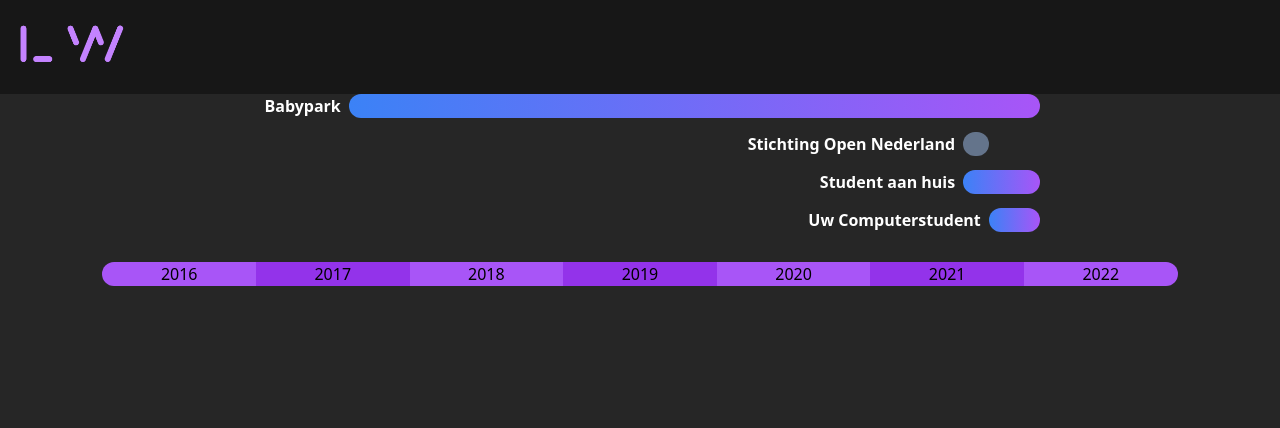
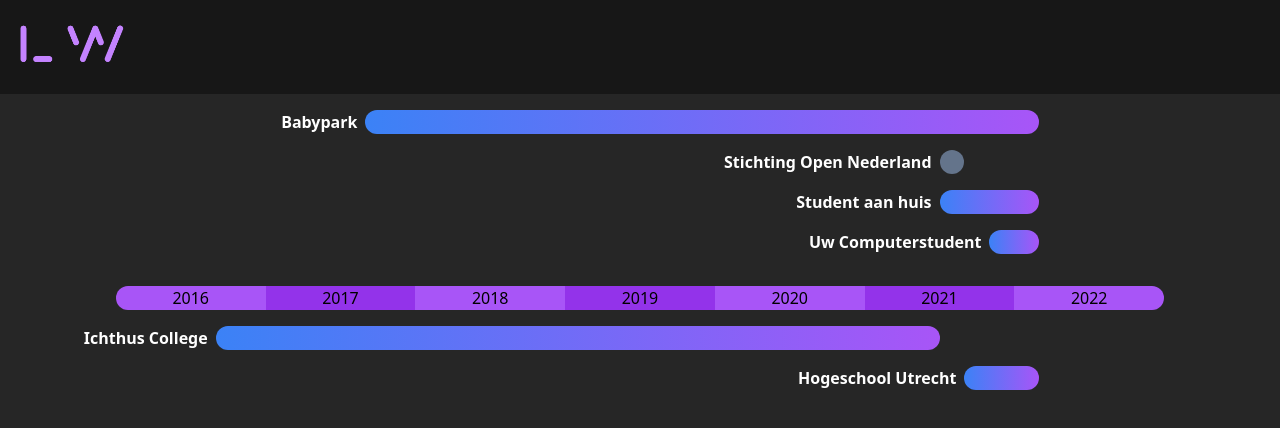
Before and after one commit to Lvdwardt/portfolio, a Next.js app: page / in a window 1280 px wide. Shown: the top 428 px of the page. Built offline with nearby package versions, Linux system fonts and the light colour scheme.

Commit message:
timeline changes

```diff
--- /dev/null
+++ b/pages/components/timeline.js
@@ -0,0 +1,76 @@
+export default function Timeline() {
+  return (
+    <div className="h-80 w-full p-4">
+      <div className="flex ">
+        <div className="w-14/50 text-white text-right px-2 ">
+          <h2 className="font-bold peer">Babypark</h2>
+          <h2 className="mt-[-8px] invisible peer-hover:visible hover:visible">
+            Magazijnmedewerker
+          </h2>
+        </div>
+        <div className=" bg-gradient-to-r from-blue-500 to-purple-500 w-27/50 h-6 rounded-full"></div>
+      </div>
+      <div className="flex ">
+        <div className="w-37/50 text-white text-right px-2 ">
+          <h2 className="font-bold peer">Stichting Open Nederland</h2>
+          <h2 className="mt-[-8px] invisible peer-hover:visible hover:visible">
+            Voor SON heb ik gewerkt op de hulplijn van testen voor je reis
+          </h2>
+        </div>
+        <div className=" bg-slate-500  w-1/50 h-6 rounded-full"></div>
+      </div>
+      <div className="flex ">
+        <div className="w-37/50 text-white text-right px-2 ">
+          <h2 className="font-bold peer">Student aan huis</h2>
+          <h2 className="mt-[-8px] invisible peer-hover:visible hover:visible">
+            Voor SAH ga ik bij mensen langs om ze te helpen met
+            computerproblemen
+          </h2>
+        </div>
+        <div className="w-4/50 bg-gradient-to-r from-blue-500 to-purple-500  h-6 rounded-full"></div>
+      </div>
+      <div className="flex ">
+        <div className="w-39/50 text-white text-right px-2 ">
+          <h2 className="font-bold peer">Uw Computerstudent</h2>
+          <h2 className="mt-[-8px] invisible peer-hover:visible hover:visible">
+            Voor UCS ga ik bij mensen langs om ze te helpen met
+            computerproblemen
+          </h2>
+        </div>
+        <div className=" w-2/50 bg-gradient-to-r from-blue-500 to-purple-500 h-6 rounded-full"></div>
+      </div>
+      <div className="flex my-4">
+        <div className="w-4/50"></div>
+        <h2 className="w-6/50 bg-purple-500 text-center rounded-l-full">
+          2016
+        </h2>
+        <h2 className="w-6/50 bg-purple-600 text-center">2017</h2>
+        <h2 className="w-6/50 bg-purple-500 text-center">2018</h2>
+        <h2 className="w-6/50 bg-purple-600 text-center">2019</h2>
+        <h2 className="w-6/50 bg-purple-500 text-center">2020</h2>
+        <h2 className="w-6/50 bg-purple-600 text-center">2021</h2>
+        <h2 className="w-6/50 bg-purple-500 text-center rounded-r-full">
+          2022
+        </h2>
+      </div>
+      <div className="flex ">
+        <div className="w-8/50 text-white text-right px-2 ">
+          <h2 className="font-bold peer">Ichthus College</h2>
+          <h2 className="mt-[-8px] invisible peer-hover:visible hover:visible">
+            Natuur & Techniek
+          </h2>
+        </div>
+        <div className=" bg-gradient-to-r from-blue-500 to-purple-500 w-29/50 h-6 rounded-full"></div>
+      </div>
+      <div className="flex ">
+        <div className="w-38/50 text-white text-right px-2 ">
+          <h2 className="font-bold peer">Hogeschool Utrecht</h2>
+          <h2 className="mt-[-8px] invisible peer-hover:visible hover:visible">
+            Open ICT
+          </h2>
+        </div>
+        <div className=" bg-gradient-to-r from-blue-500 to-purple-500 w-3/50 h-6 rounded-full"></div>
+      </div>
+    </div>
+  );
+}
--- a/pages/index.js
+++ b/pages/index.js
@@ -1,7 +1,7 @@
 import Head from "next/head";
 import Image from "next/image";
 import Logo from "../public/logo.png";
-import Timeline from "./timeline";
+import Timeline from "./components/timeline";
 
 export default function Home() {
   return (
--- a/pages/timeline.js
+++ /dev/null
@@ -1,58 +0,0 @@
-export default function Timeline() {
-  return (
-    <div className="h-80 w-full">
-      <div className="flex ">
-        <div className="text-white text-right mx-2 w-13/50">
-          <h2 className="font-bold peer">Babypark</h2>
-          <h2 className="mt-[-10px] invisible peer-hover:visible hover:visible">
-            Magazijnmedewerker.
-          </h2>
-        </div>
-        <div className=" bg-gradient-to-r from-blue-500 to-purple-500 w-27/50 h-6 rounded-full"></div>
-      </div>
-      <div className="flex ">
-        <div className="text-white text-right mx-2 w-37/50">
-          <h2 className="font-bold peer">Stichting Open Nederland</h2>
-          <h2 className="mt-[-10px] invisible peer-hover:visible hover:visible">
-            Voor SON heb ik gewerkt op de hulplijn van testen voor je reis.
-          </h2>
-        </div>
-        <div className=" bg-slate-500  w-1/50 h-6 rounded-full"></div>
-      </div>
-      <div className="flex ">
-        <div className="text-white text-right mx-2 w-37/50">
-          <h2 className="font-bold peer">Student aan huis</h2>
-          <h2 className="mt-[-10px] invisible peer-hover:visible hover:visible">
-            Voor SAH ga ik bij mensen langs om ze te helpen met
-            computerproblemen.
-          </h2>
-        </div>
-        <div className=" bg-gradient-to-r from-blue-500 to-purple-500 w-3/50 h-6 rounded-full"></div>
-      </div>
-      <div className="flex ">
-        <div className="text-white text-right mx-2 w-38/50">
-          <h2 className="font-bold peer">Uw Computerstudent</h2>
-          <h2 className="mt-[-10px] invisible peer-hover:visible hover:visible">
-            Voor SAH ga ik bij mensen langs om ze te helpen met
-            computerproblemen.
-          </h2>
-        </div>
-        <div className=" bg-gradient-to-r from-blue-500 to-purple-500 w-2/50 h-6 rounded-full"></div>
-      </div>
-      <div className="flex mt-4">
-        <div className="w-4/50"></div>
-        <h2 className="w-6/50 bg-purple-500 text-center rounded-l-full">
-          2016
-        </h2>
-        <h2 className="w-6/50 bg-purple-600 text-center">2017</h2>
-        <h2 className="w-6/50 bg-purple-500 text-center">2018</h2>
-        <h2 className="w-6/50 bg-purple-600 text-center">2019</h2>
-        <h2 className="w-6/50 bg-purple-500 text-center">2020</h2>
-        <h2 className="w-6/50 bg-purple-600 text-center">2021</h2>
-        <h2 className="w-6/50 bg-purple-500 text-center rounded-r-full">
-          2022
-        </h2>
-      </div>
-    </div>
-  );
-}
--- a/tailwind.config.js
+++ b/tailwind.config.js
@@ -6,7 +6,9 @@
   theme: {
     extend: {
       width: {
+        '1/100': '1%',
         '1/50': '2%',
+        '3/100': '3%',
         '2/50': '4%',
         '3/50': '6%',
         '4/50': '8%',
```
